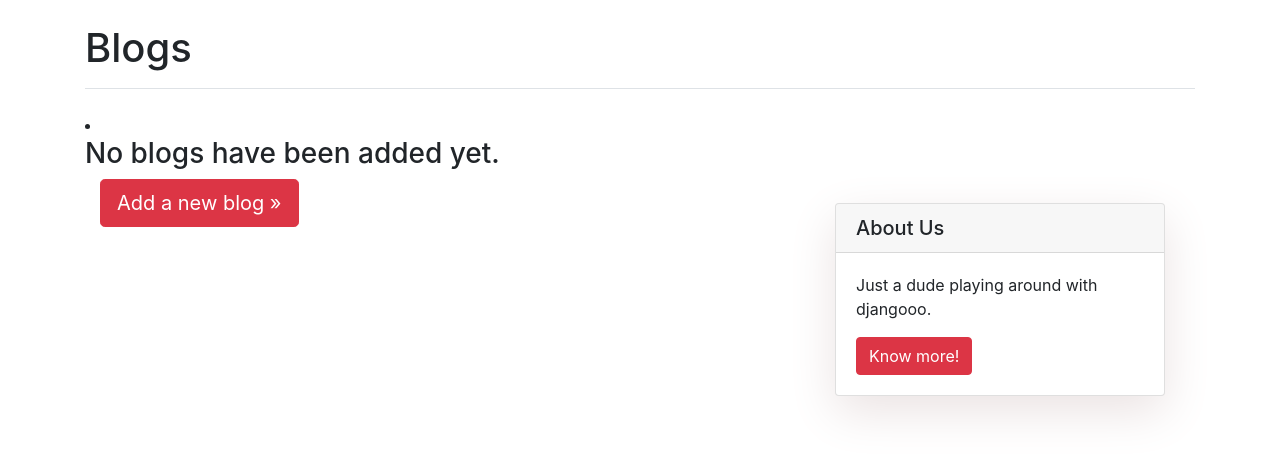
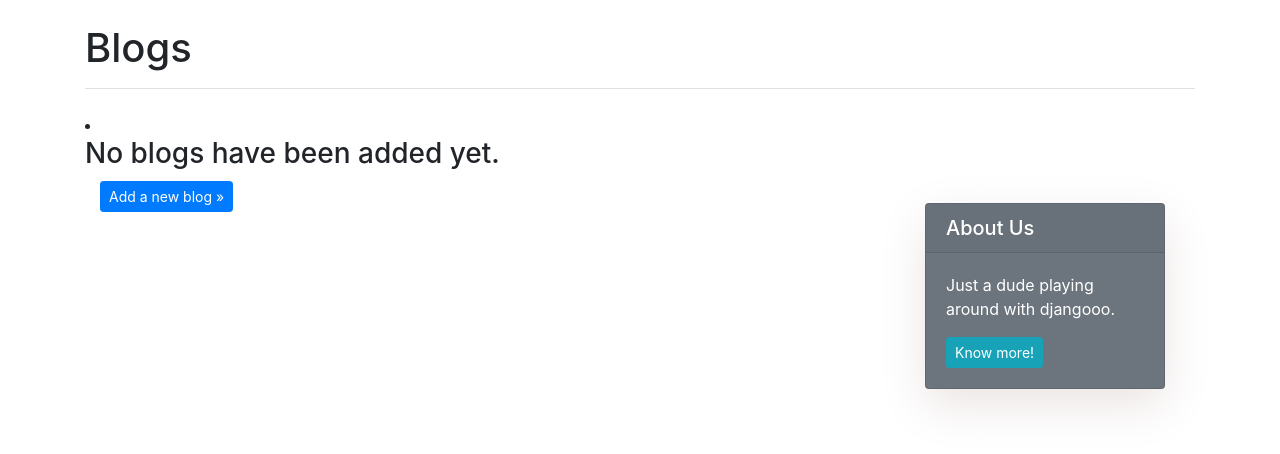
Before and after one commit to Anthonyomondi/blog, a Django app: page /blogs/ in a window 1280 px wide. Shown: the part 58-512 px from the top of the page. Run offline with Django 3.2, Linux system fonts and the light colour scheme; data that the repository does not hold is empty; some libraries are stand-ins or nearby versions.

Commit message:
Updated buttons
Adjusted button sizes.
Changed button colours and introduced active state
Changed cards background colour

```diff
--- a/tony_blogs/templates/tony_blogs/blogs.html
+++ b/tony_blogs/templates/tony_blogs/blogs.html
@@ -7,14 +7,14 @@
 {% block content %}
 <div class="container">
   <div class="row">
-    <div class="col-md-8 mt-3 left">
+    <div class="col-md-9 mt-3 left">
       {% for blog in blogs reversed %}
-      <div class="card mb-3">
+      <div class="card text-white bg-dark mb-3">
         <div class="card-body">
           <h2 class="card-title">{{ blog.title }}</h2>
           <p class="card-text text-muted h6">{{ blog.author }}|{{ blog.date_created }}</p>
           <p class="card-text">{{ blog.content|slice:":200" }}</p>
-          <a href="{% url 'tony_blogs:blog' blog.id %}" class="btn btn-primary">Read More &raquo;</a>
+          <a href="{% url 'tony_blogs:blog' blog.id %}" class="btn btn-light btn-sm active" role="button" aria-pressed="true">Read More &raquo;</a>
         </div>
       </div>
       {% empty %}
@@ -32,18 +32,18 @@
   </style>
 
   <!-- Sidebar Widgets Column -->
-  <div class="col-md-4 float-right ">
-    <div class="card my-4">
+  <div class="col-md-3 float-right ">
+    <div class="card text-white bg-secondary my-4">
       <h5 class="card-header">About Us</h5>
       <div class="card-body">
         <p class="card-text"> Just a dude playing around with djangooo.</p>
-        <a href="https://github.com/Anthonyomondi" class="btn btn-danger">Know more!</a>
+        <a href="https://github.com/Tony-Otis" class="btn btn-info btn-sm">Know more!</a>
       </div>
     </div>
   </div>
   {% endblock sidebar %}
 
-  <h3><a class="btn btn-lg btn-danger" href="{% url 'tony_blogs:new_blog' %}" role="button">Add a new blog &raquo;</a>
+  <h3><a class="btn btn-sm btn-primary" href="{% url 'tony_blogs:new_blog' %}" role="button">Add a new blog &raquo;</a>
   </h3>
 
   {% endblock content %}
```
